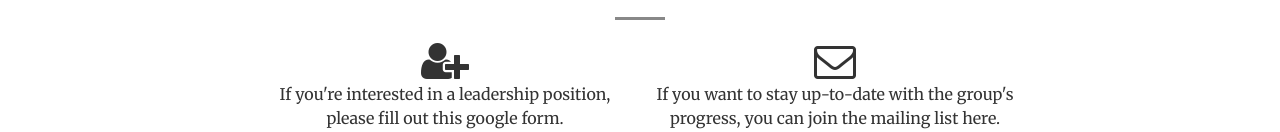
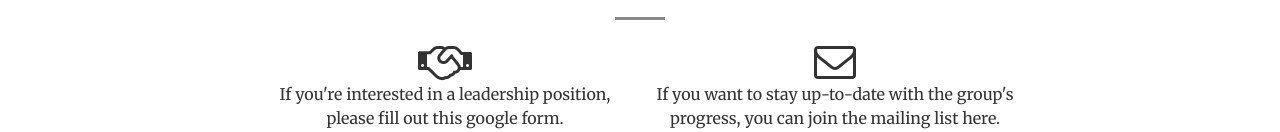
Before and after one commit to StartUpUMN/StartUpUMN.github.io, a website: page index.html in a window 1280 px wide. Shown: the part 1867-1999 px from the top of the page. Drawn offline with nearby package versions, Linux system fonts and the light colour scheme.

Commit message:
use handshake icon for leadership interest
in the Contact section

```diff
--- a/index.html
+++ b/index.html
@@ -135,7 +135,7 @@
                     <hr class="primary">
                 </div>
                 <div class="col-lg-4 col-lg-offset-2 text-center">
-                    <i class="fa fa-user-plus fa-3x" aria-hidden="true"></i>
+                    <i class="fa fa-handshake-o fa-3x" aria-hidden="true"></i>
                     <p>If you're interested in a leadership position, please fill out this google form.</p>
                 </div>
                 <div class="col-lg-4 text-center">
```
